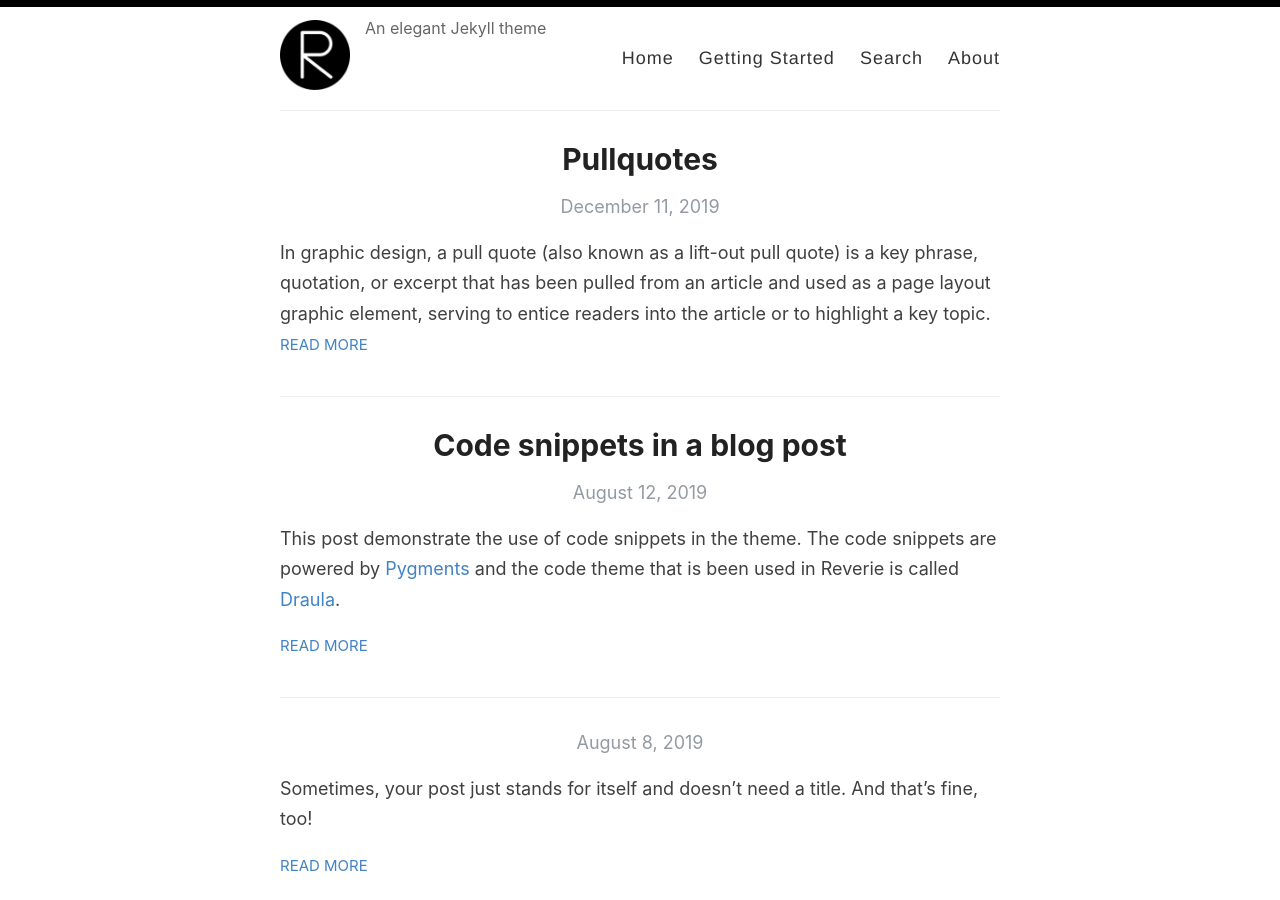
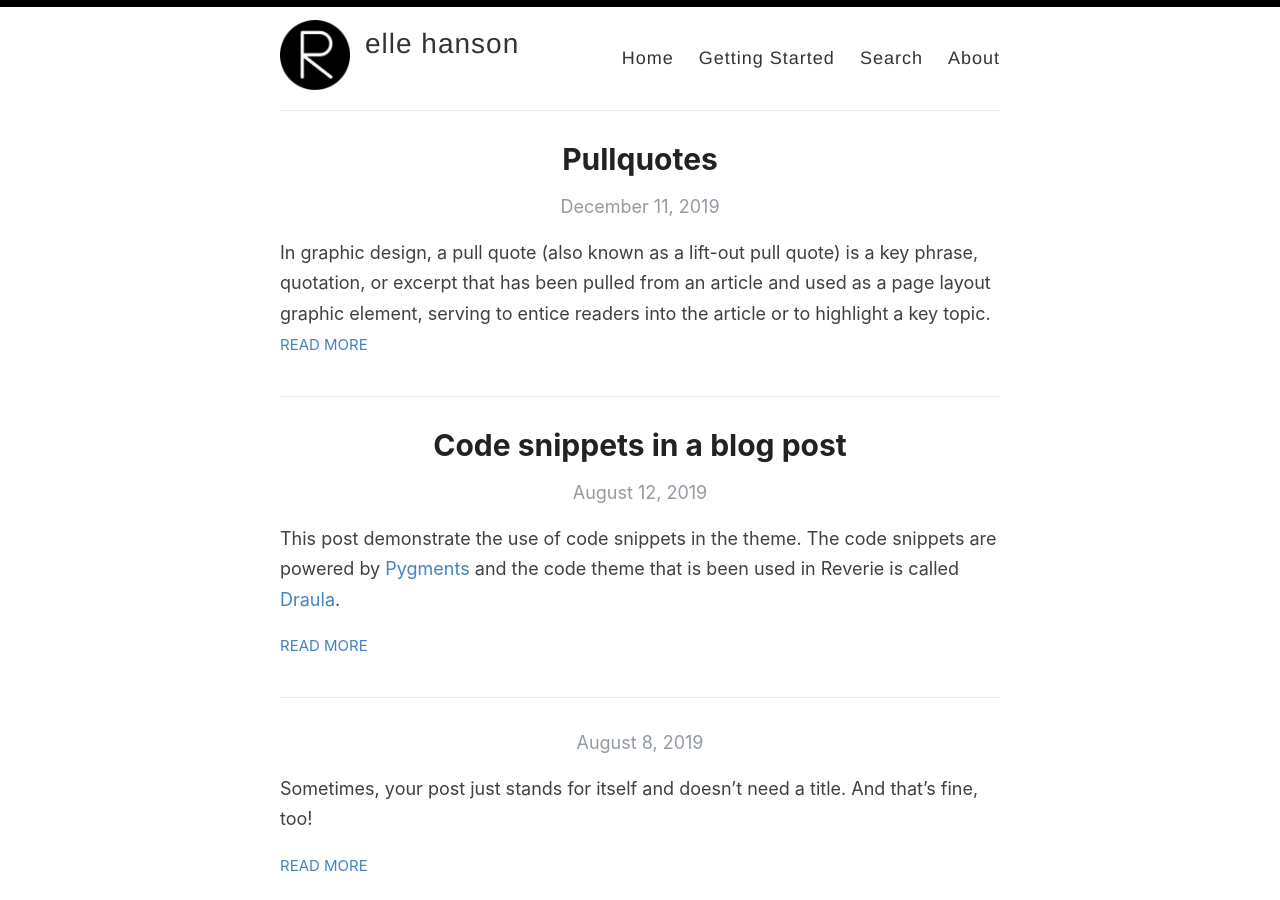
Before and after one commit to ellequelle/ellequelle.github.io-old, a Jekyll site: the page built from index.html, in a window 1280 px wide and 900 px high. Built offline with Jekyll 4.4.1, drawn with Linux system fonts in a browser that asks for light colours; the list of posts is cut into pages by our own code.

Commit message:
Update _config.yml

```diff
--- a/_config.yml
+++ b/_config.yml
@@ -3,13 +3,13 @@
 #
 
 # Name of your site (displayed in the header)
-name:
+name: elle hanson
 
 # Name of the author
-author: elle
+author: elle hanson
 
 # Short bio or description (displayed in the header)
-description: An elegant Jekyll theme
+description: # An elegant Jekyll theme
 
 # URL of your avatar or profile pic (you could use your GitHub profile pic)
 avatar: /images/reverie.png
@@ -24,11 +24,11 @@ footer-links:
   email: elleh3113@gmail.com
   facebook:
   flickr:
-  github:
+  github: ellequelle
   instagram:
   linkedin:
   pinterest:
-  rss: rss
+  rss: # rss
   twitter:
   stackoverflow:
   youtube: # channel/<your_long_string> or user/<user-name>
```
